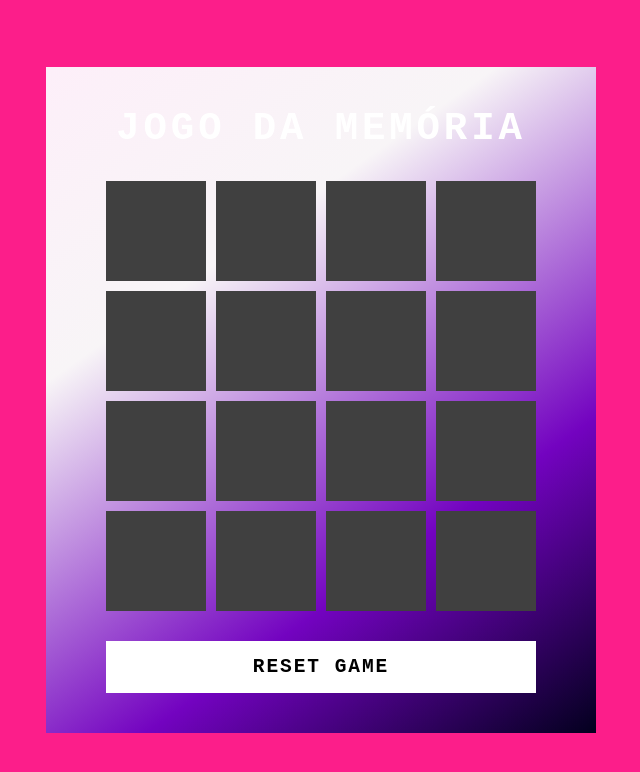
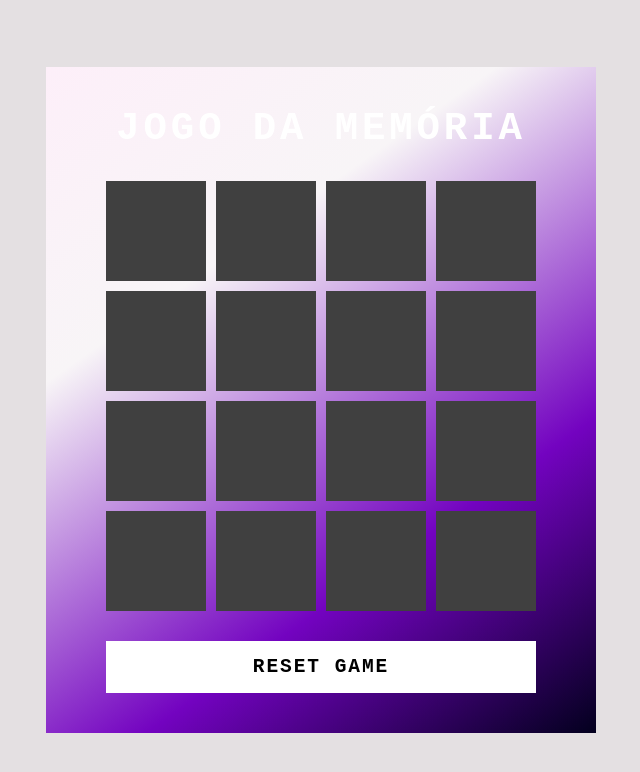
Before and after one commit to rhuan1574/jogodamemoria, a website: page index.html in a window 1280 px wide. Shown: the whole page, without its empty margins (319-959 px from the left). Drawn offline with Linux system fonts and the light colour scheme.

Commit message:
Update main.css

```diff
--- a/src/styles/main.css
+++ b/src/styles/main.css
@@ -3,7 +3,7 @@ body {
   justify-content: center;
   align-items: center;
   min-height: 100vh;
-  background: #fc1e8a;
+  background: #e4e0e2;
   user-select: none;
 }
 
```
